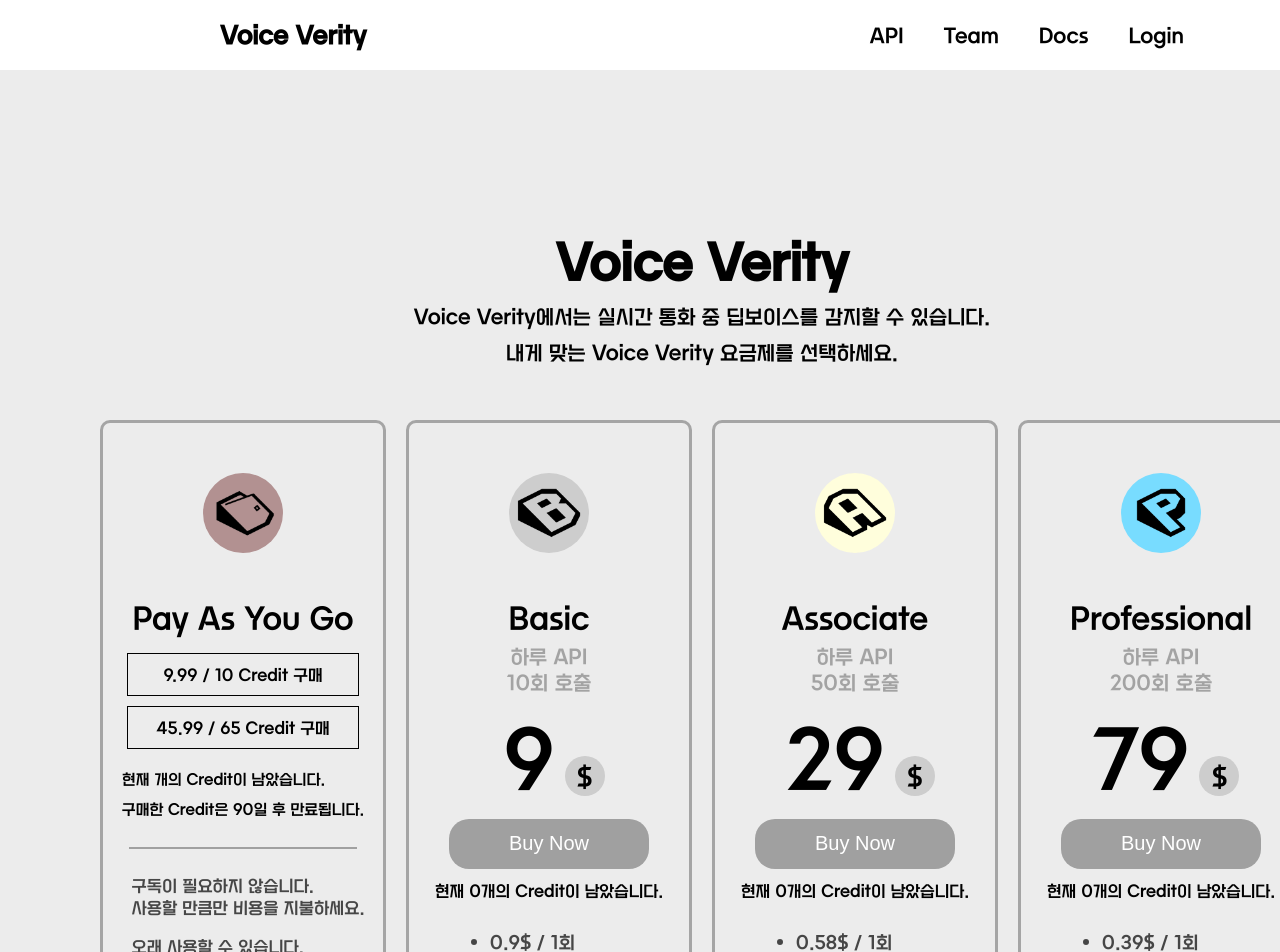
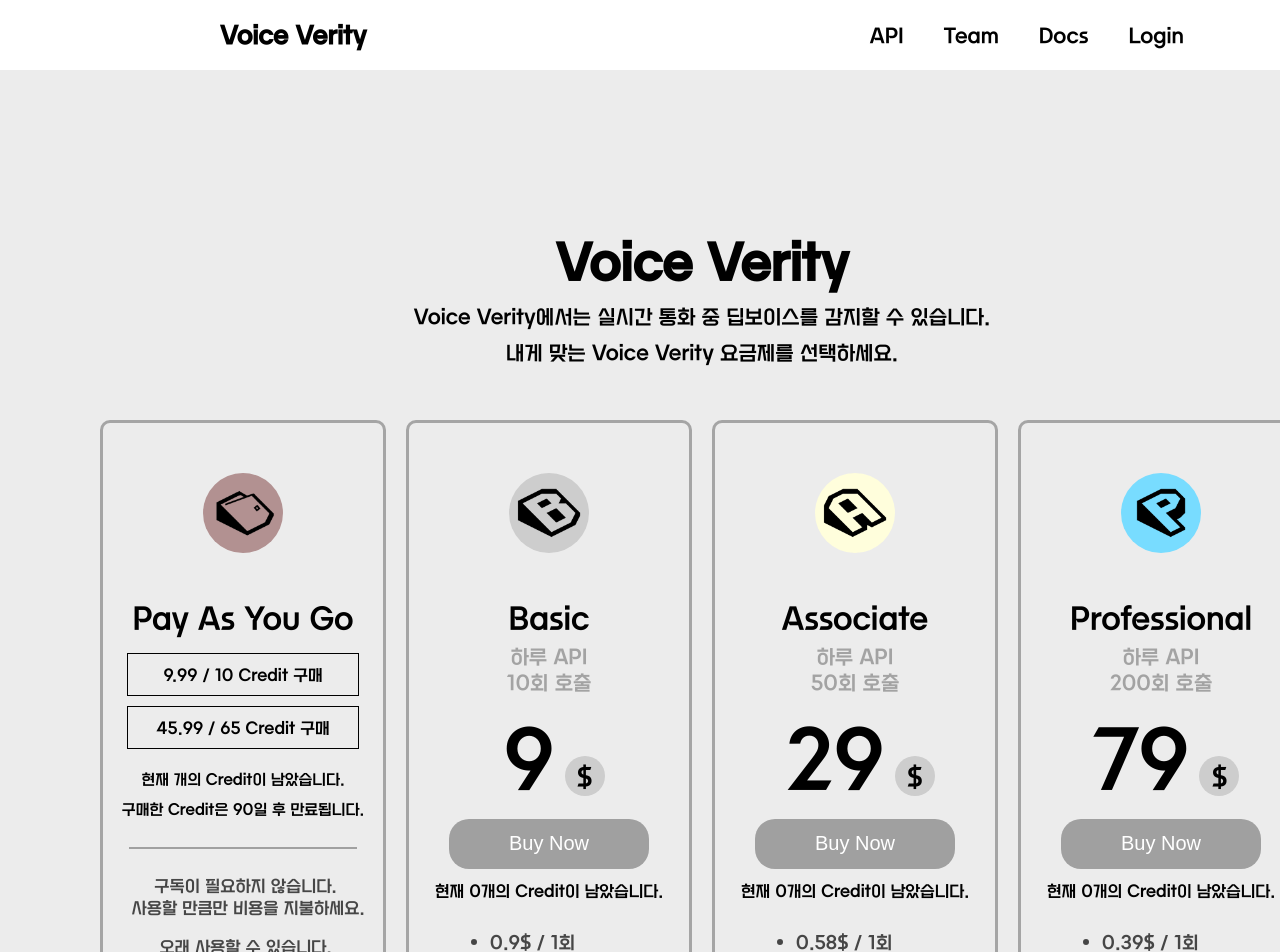
Before and after one commit to kyudori/KT_AIVLE_School_Big_Project, a Next.js app in the folder frontend/: page /plan in a window 1280 px wide. Shown: the top 952 px of the page. Built offline with nearby package versions, Linux system fonts and the light colour scheme; no server answers; sample sign-in values are in the browser's storage.

Commit message:
구독 글자 중앙정렬

```diff
--- a/frontend/components/plancard.js
+++ b/frontend/components/plancard.js
@@ -114,7 +114,7 @@ const PlanCard = ({ plan }) => {
             </div>
           ))}
           {isLoggedIn && (
-            <div style={{ margin: "10px 5px" , textAlign: 'start' , fontSize:'15px'}}>
+            <div style={{ margin: "10px 5px" , fontSize:'15px'}}>
               <p>현재 {generalCredits}개의 Credit이 남았습니다.</p>
               <p>구매한 Credit은 90일 후 만료됩니다.</p>
             </div>
--- a/frontend/styles/Plan.module.css
+++ b/frontend/styles/Plan.module.css
@@ -145,6 +145,7 @@
 .optli pre {
   font-family: fontA;
   font-size: 1.1em;
+  text-align: -webkit-center;
 }
 
 .contactUs {
```
